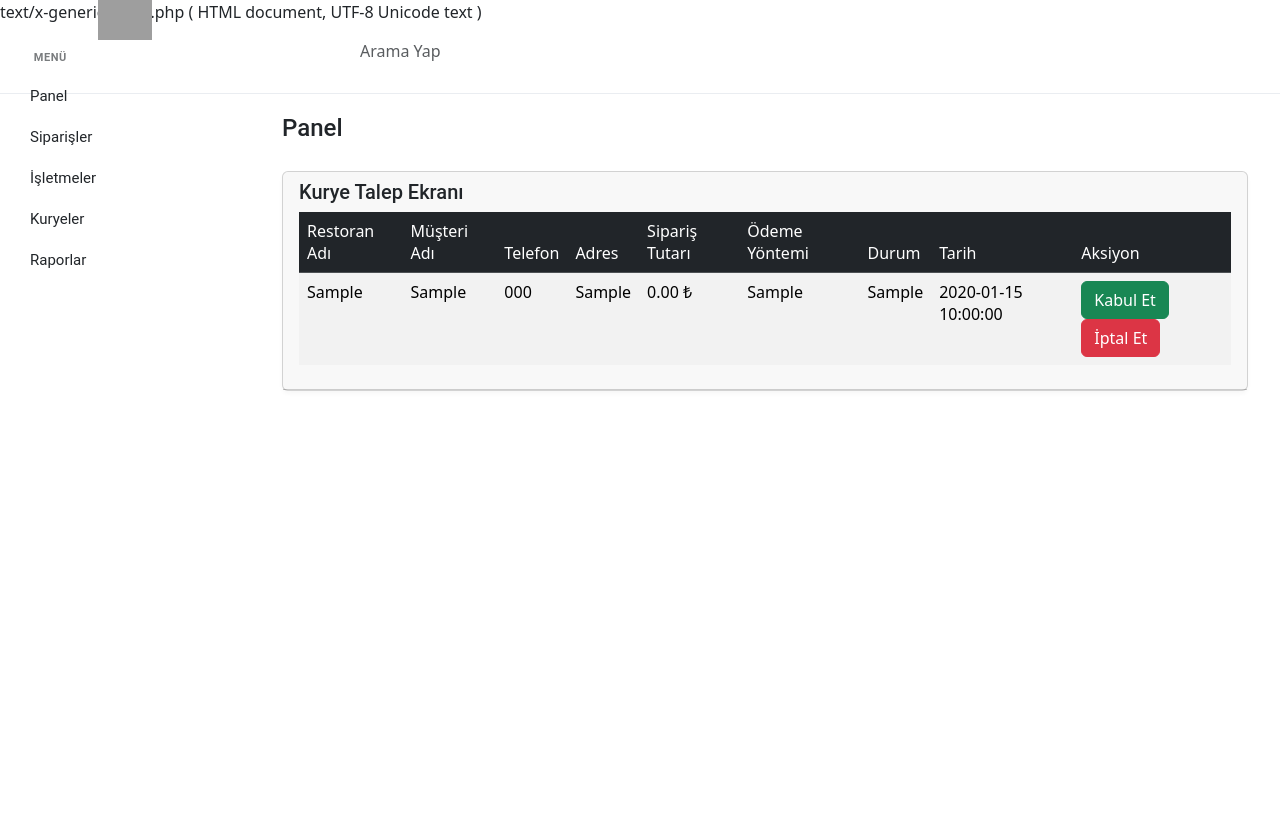
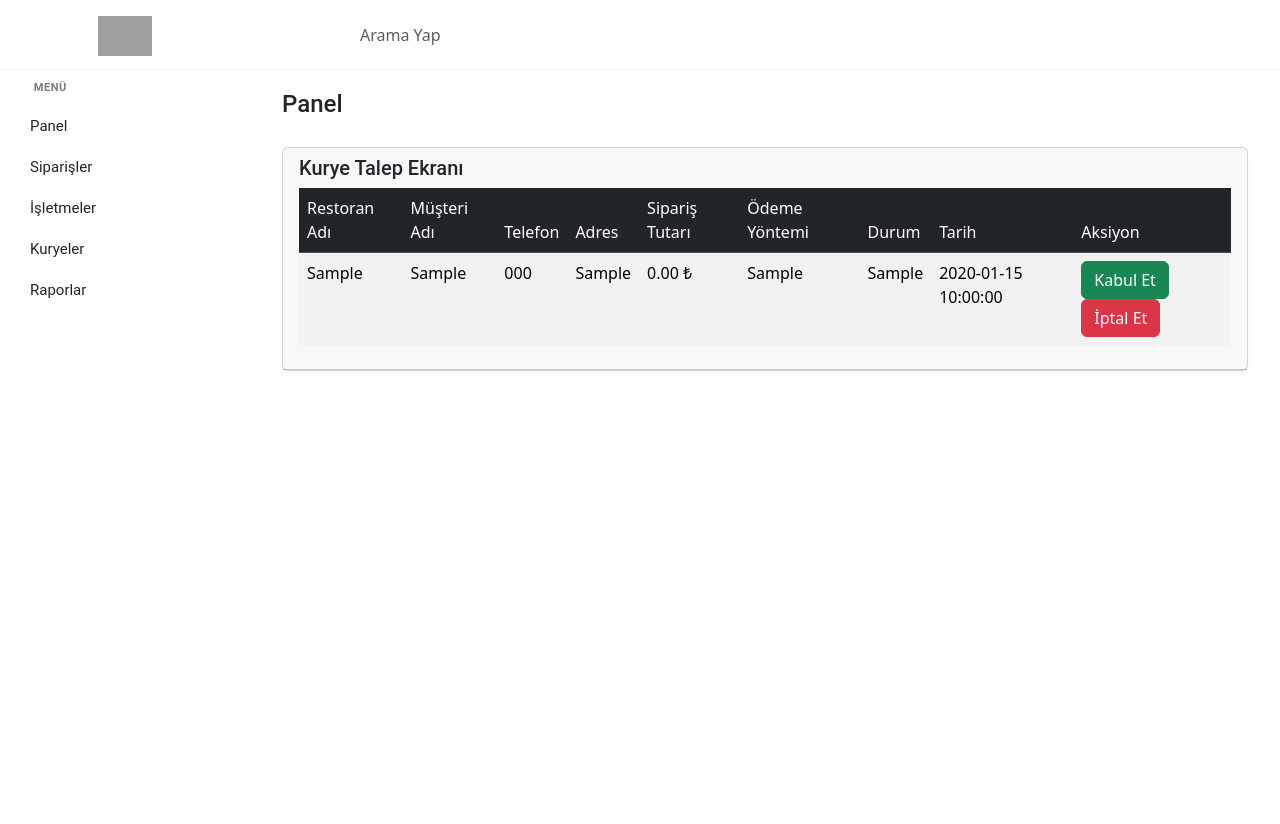
Before and after one commit to OceanWebStore/bingopaket, a PHP site: page /panel.php in a window 1280 px wide. After the commit the page ends 371 px from the top, so only its background shows below. Run offline with PHP 8.4, Linux system fonts and the light colour scheme; tables that the repository leaves empty or names only in its code hold one stand-in row (values such as "Sample post"); some libraries are stand-ins or nearby versions; grey boxes are pictures that could not be loaded.

Commit message:
Update panel.php

```diff
--- a/panel.php
+++ b/panel.php
@@ -1,5 +1,3 @@
-
-text/x-generic panel.php ( HTML document, UTF-8 Unicode text )
 <!DOCTYPE html>
 <html lang="tr">
 
```
